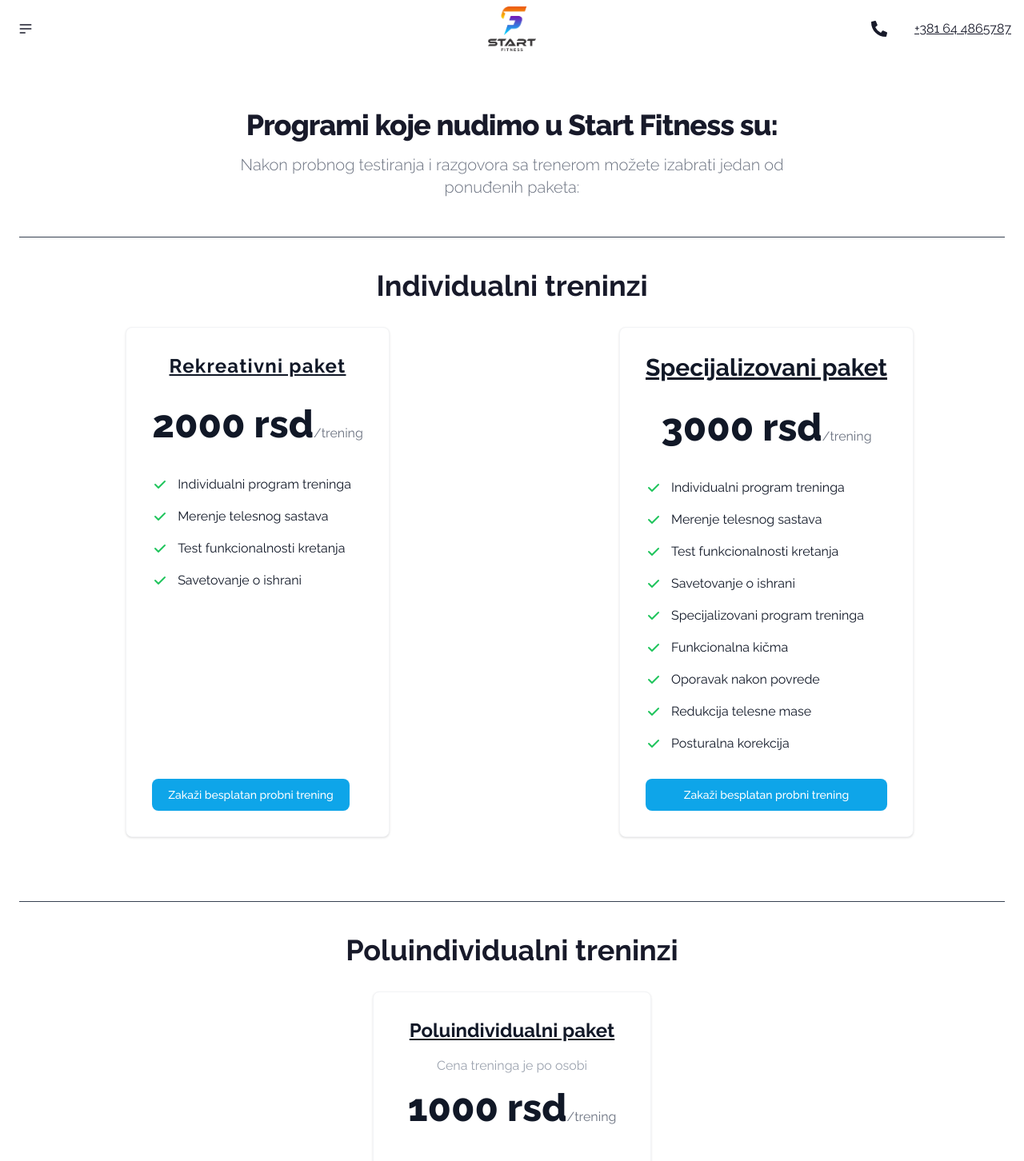
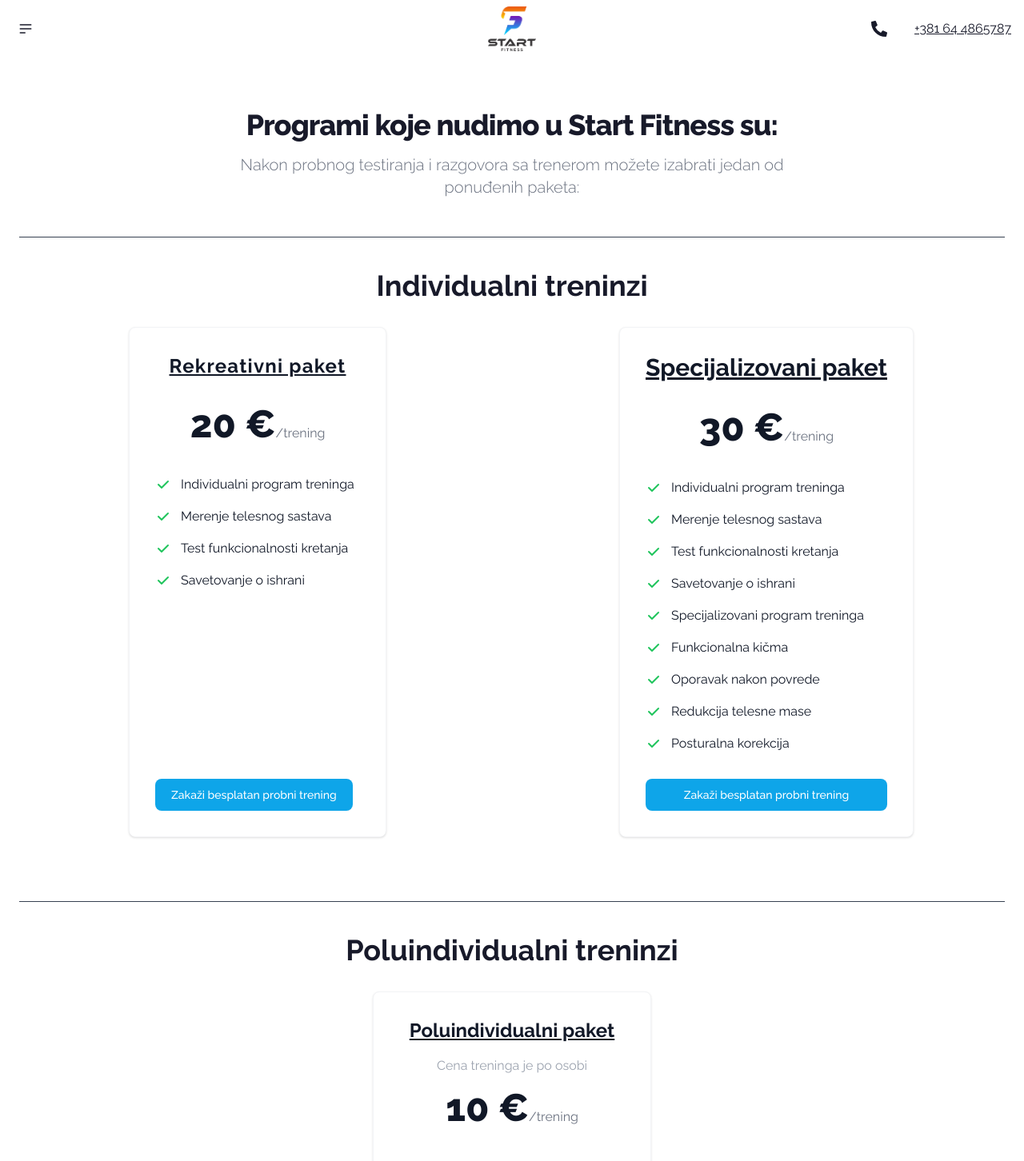
Before and after one commit to Markobanduka/Darko-Start, a React (Vite) app: page /programi in a window 1280 px wide. Shown: the top 1452 px of the page at 80% size. Built offline with nearby package versions, Linux system fonts and the light colour scheme; the HTML template or start-up script is replaced by a standard one.

Commit message:
update pricing to euros

```diff
--- a/src/components/pages/pricingPage/PricingPage.jsx
+++ b/src/components/pages/pricingPage/PricingPage.jsx
@@ -29,7 +29,7 @@ const PricingPage = () => {
               </h3>
               <div className="flex justify-center items-baseline my-4">
                 <span className="text-5xl font-extrabold">
-                  2000 rsd
+                  20 €
                   {/* <span className="font-normal text-red-500">*</span> */}
                 </span>
                 <span className="text-gray-500 dark:text-gray-400">
@@ -119,7 +119,7 @@ const PricingPage = () => {
               </h3>
               <div className="flex justify-center items-baseline my-4">
                 <span className="text-5xl font-extrabold">
-                  3000 rsd
+                  30 €
                   {/* <span className="font-normal text-red-500">*</span> */}
                 </span>
 
@@ -293,7 +293,7 @@ const PricingPage = () => {
               <span className="text-gray-400 ">Cena treninga je po osobi</span>
               <div className="flex justify-center items-baseline my-4">
                 <span className="text-5xl font-extrabold">
-                  1000 rsd
+                  10 €
                   {/* <span className="font-normal text-red-500">*</span> */}
                 </span>
                 <span className="text-gray-500 dark:text-gray-400">
```
